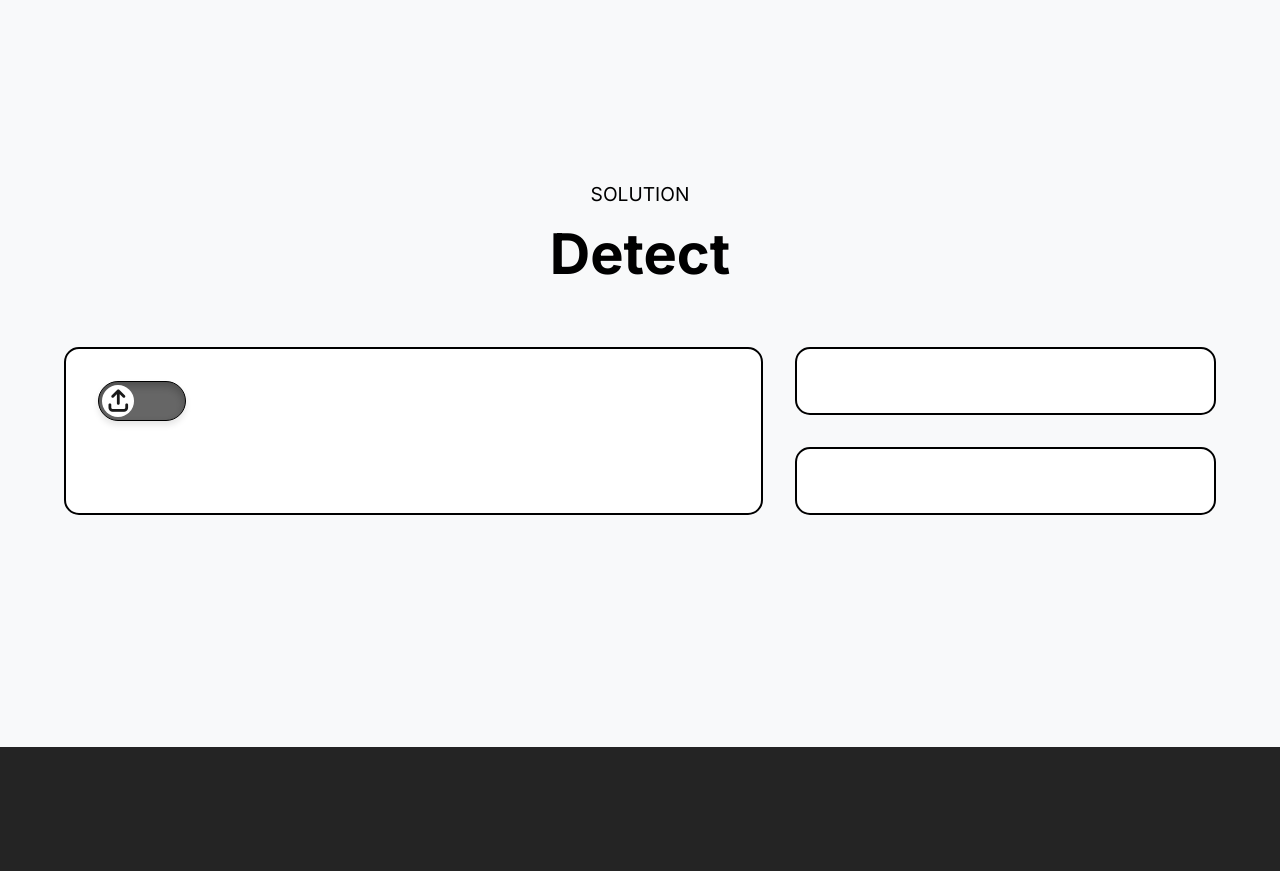
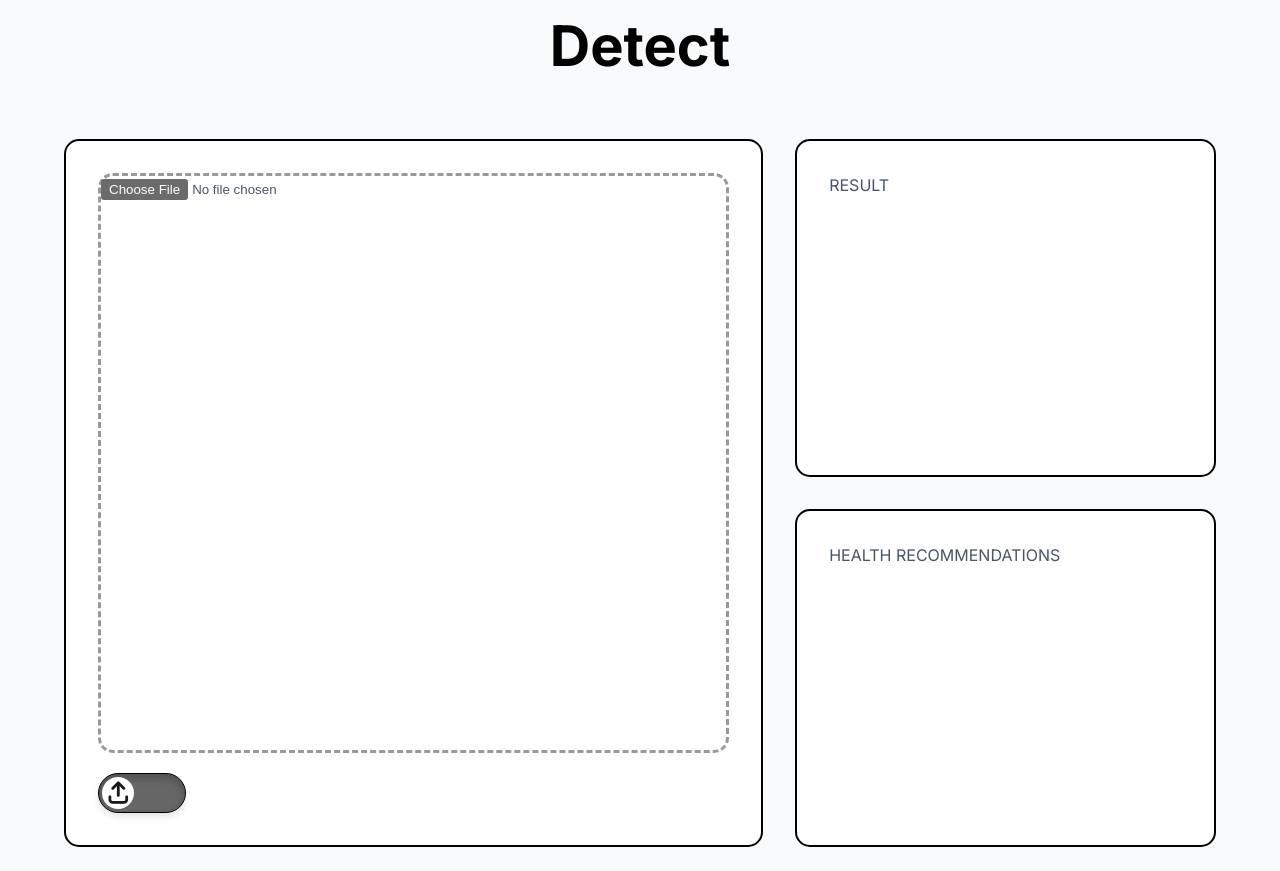
Before and after one commit to KenzieJunaidi/skinguard, a React (Vite) app: page / in a window 1280 px wide. Shown: the part 1900-2771 px from the top of the page. Before the commit the page ends 2647 px from the top, so only its background shows below. Built offline with nearby package versions, Linux system fonts and the light colour scheme.

Commit message:
Fixed Responsiveness Aspects

```diff
--- a/src/App.css
+++ b/src/App.css
@@ -339,6 +339,7 @@ body {
   border-radius: 15px;
 
   display: flex;
+  flex: 1 1 auto;
   position: relative;
   flex-direction: column;
   overflow: hidden;
@@ -357,7 +358,7 @@ body {
 
   background: linear-gradient(45deg, transparent 0%, rgba(255, 255, 255, 0.15) 50%, transparent 100%);
   transition: all 0.6s ease;
-  transition-delay: 0.2s;
+  transition-delay: 0.15s;
   z-index: 100;
 }
 
@@ -457,7 +458,7 @@ body {
 }
 
 .large-box {
-  min-width: 400px;
+  min-width: 350px;
   flex: 3 1 0;
   border: 2px solid black;
   background-color: var(--card-background);
@@ -482,6 +483,16 @@ body {
   padding: 2rem;
 }
 
+.camera-space {
+  min-width: 100px;
+  min-height: 580px;
+
+  margin-bottom: 20px;
+
+  border: 3px dashed rgba(0,0,0,0.4);
+  border-radius: 15px;
+}
+
 
 /* Media Queries */
 @media (max-width: 1800px) {
@@ -492,6 +503,10 @@ body {
 
   .hero-image {
     display: none;
+  }
+
+  .nav-links a {
+    color: var(--accent-color);
   }
 }
 
--- a/src/components/Detect.jsx
+++ b/src/components/Detect.jsx
@@ -12,16 +12,19 @@ export const Detect = () => {
 
                 <motion.div className="box-container">
                     <motion.div className="large-box">
+                        <motion.div className="camera-space">
+                            <input type="file" accept="image/*" />
+                        </motion.div>
                         <Switch />
                     </motion.div>
 
                     <motion.div className="small-box">
                         <motion.div className="small-box-1">
-
+                            <p>RESULT</p>
                         </motion.div>
 
                         <motion.div className="small-box-2">
-
+                            <p>HEALTH RECOMMENDATIONS</p>
                         </motion.div>
                     </motion.div>
                 </motion.div>
```
